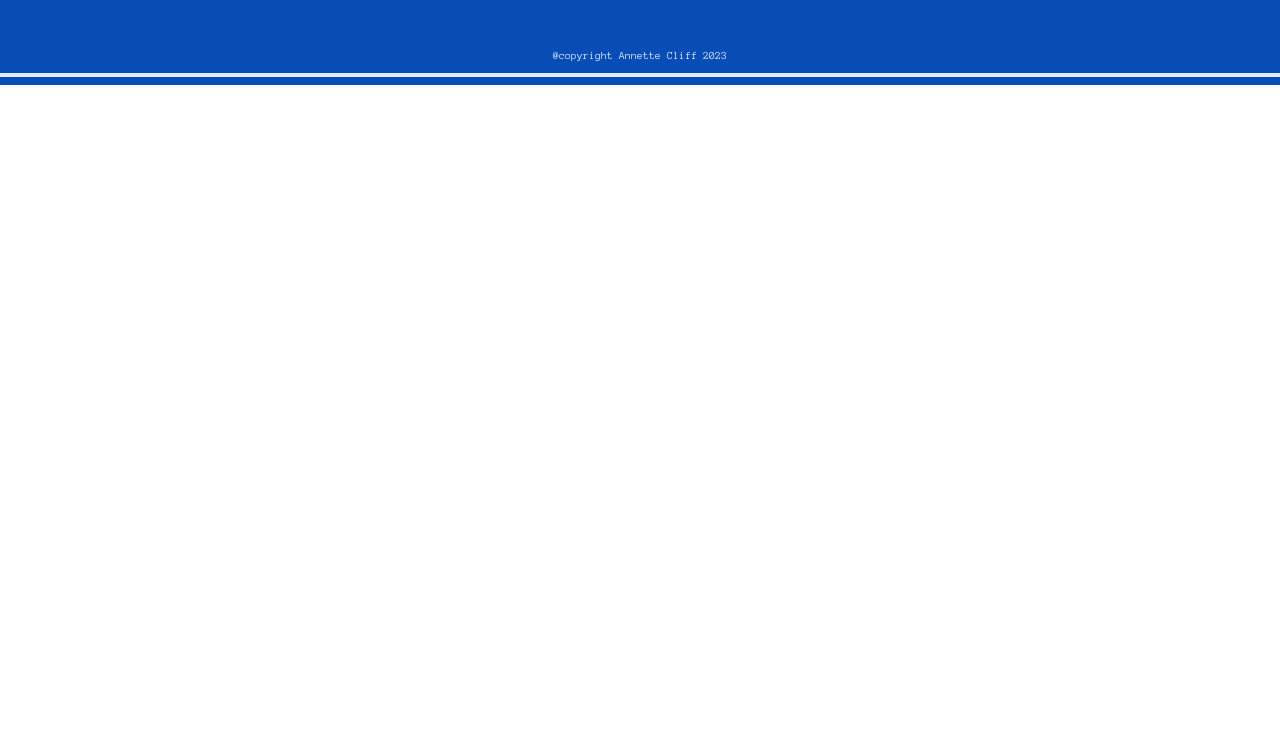
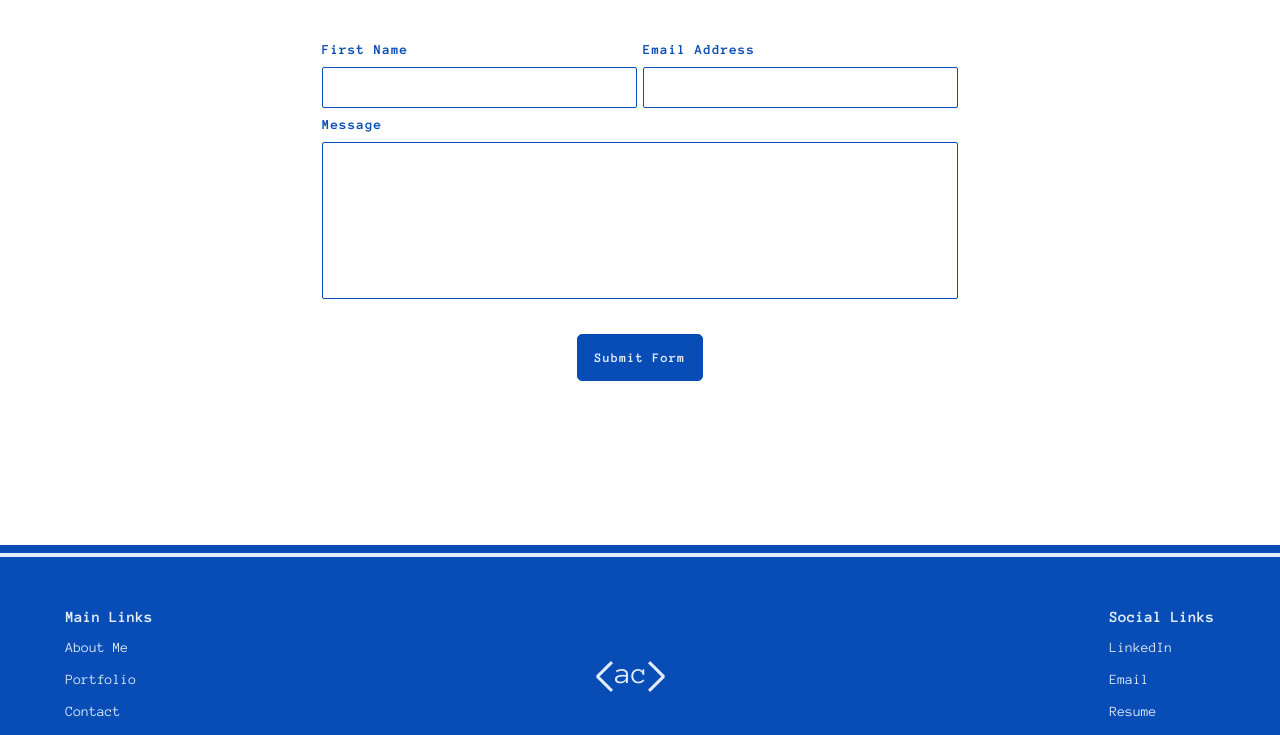
Before and after one commit to annette-cliff/annette-cliff, a plain HTML site: page layout/index.html in a window 1280 px wide. Shown: the part 179-914 px from the top of the page. Before the commit the page ends 800 px from the top, so only its background shows below. Drawn offline with Linux system fonts and the light colour scheme; a web font is replaced by a local one.

Commit message:
Contact: markup, styles

```diff
--- a/layout/index.html
+++ b/layout/index.html
@@ -12,6 +12,8 @@
         <link rel="preload" as="script" href="../scripts/main.js">
         <script type="module" src="../scripts/main.js" defer="defer"></script>
 
+        <script src="https://web3forms.com/client/script.js" async defer></script>
+
         <title>Annette Cliff: Web Developer</title>
     </head>
     <body>
@@ -24,7 +26,33 @@
         <main id="mainContent">
             <section id="about"></section>
             <section id="portfolio"></section>
-            <section id="contact"></section>
+            <section id="contact">
+                <h5>Contact</h5>
+                <form action="https://api.web3forms.com/submit" method="POST">
+                    <input type="hidden" name="access_key" value="49e276a1-6fbf-43a9-a256-c471115e773b">
+
+                    <div class="flex large--flex-row flex-column justify-between">
+                        <div class="flex flex-column large--width-50">
+                            <label for="name">First Name</label>
+                            <input id="name" type="text" aria-label="First Name" name="name" required>
+                        </div>
+
+                        <div class="flex flex-column large--width-50">
+                            <label for="email">Email Address</label>
+                            <input id="email" type="email" aria-label="Email Address" name="email" required>
+                        </div>
+                    </div>
+
+                    <div class="flex flex-column">
+                        <label for="message">Message</label>
+                        <textarea id="message" name="message" autocorrect="true" rows="10" required></textarea>
+                    </div>
+
+                    <div class="button-wrap">
+                        <button type="submit" class="button">Submit Form</button>
+                    </div>
+                </form>
+            </section>
         </main>
 
         <footer>
--- a/styles/main.scss
+++ b/styles/main.scss
@@ -38,15 +38,12 @@
 
 
 @mixin breakpoint($breakpoint) {
-    // If the key exists in the map
     @if map-has-key($breakpoints, $breakpoint) {
-      // Prints a media query based on the value
       @media (min-width: map-get($breakpoints, $breakpoint)) {
         @content;
       }
     }
 }
-
 
 // --- Sass Extends ---------------------- //
 
@@ -188,6 +185,12 @@
     align-self: center;
 }
 
+@include breakpoint('medium') {
+    .large--flex-row {
+        flex-direction: row;
+    }
+}
+
 
 // Grid
 .grid,
@@ -293,7 +296,9 @@
 }
 
 h5 {
-
+    font-family: $font-title;
+    color: $color-dark;
+    @extend .heading-lg;
 }
 
 h6 {
@@ -344,7 +349,31 @@
     color: $color-light;
     padding: 1rem;
     border-radius: 5px;
+    border: 1px solid $color-dark;
+    font-weight: 600;
+    font-family: $font-base;
+    letter-spacing: 1px;
+    &:hover {
+        background: $color-light;
+        color: $color-dark;
+        cursor: pointer;
+    }
 }
+
+.button-wrap {
+    text-align: center;
+    margin: $wrapper--large 0;
+    .button {
+        width: 100%;
+    }
+    @include breakpoint('medium') {
+        margin: $wrapper--large;
+        .button {
+            width: auto;
+        }
+    }
+}
+
 
 .main-content {
     &:focus {
@@ -360,24 +389,30 @@
 
 
 // --- Inputs ------------------------- //
+label {
+    color: $color-dark;
+    font-weight: 600;
+    letter-spacing: 1px;
+    margin: 10px 0;
+    @include breakpoint('medium') {
+        font-size: 14px;
+    }
+}
 
+input,
+textarea {
+    border: 1px solid $color-dark;
+    border-radius: 2px;
+    padding: 0.8rem;
+    font-family: $font-base;
+    &:focus {
+        background: $color-light;
+        color: $color-dark;
+    }
+}
 
-.logo,
-.logo span {
-    &:before,
-    &:after {
-        content: '';
-        width: 21px;
-        height: 3px;
-        background: $color-light;
-        @extend %absolute;
-    }
-    &:before {
-        top: 13px;
-    }
-    &:after {
-        top: 27px;
-    }
+textarea {
+    resize: none;
 }
 
 
@@ -429,6 +464,45 @@
 }
 
 
+.logo,
+.logo span {
+    &:before,
+    &:after {
+        content: '';
+        width: 21px;
+        height: 3px;
+        background: $color-light;
+        @extend %absolute;
+    }
+    &:before {
+        top: 13px;
+    }
+    &:after {
+        top: 27px;
+    }
+}
+
+
+// --- Contact ------------------------- //
+#contact {
+    h5 {
+        text-align: center;
+    }
+    form {
+        padding: $wrapper--medium;
+    }
+    @include breakpoint('medium') {
+        margin: 6rem 0;
+        form {
+            max-width: 700px;
+            margin: 0 auto;
+        }
+        .large--width-50 {
+            width: calc(50% - 3px);
+        }
+    }
+}
+
 
 // --- Footer ------------------------- //
 footer {
@@ -477,7 +551,7 @@
             margin: 0 auto;
             flex-direction: row;
             align-items: center;
-            padding: 2rem 0 0;
+            padding: 4rem 2rem 0;
         }
         ul {
             margin-bottom: 0;
```
Also changed, not shown: styles/main.css, 1 other file.
